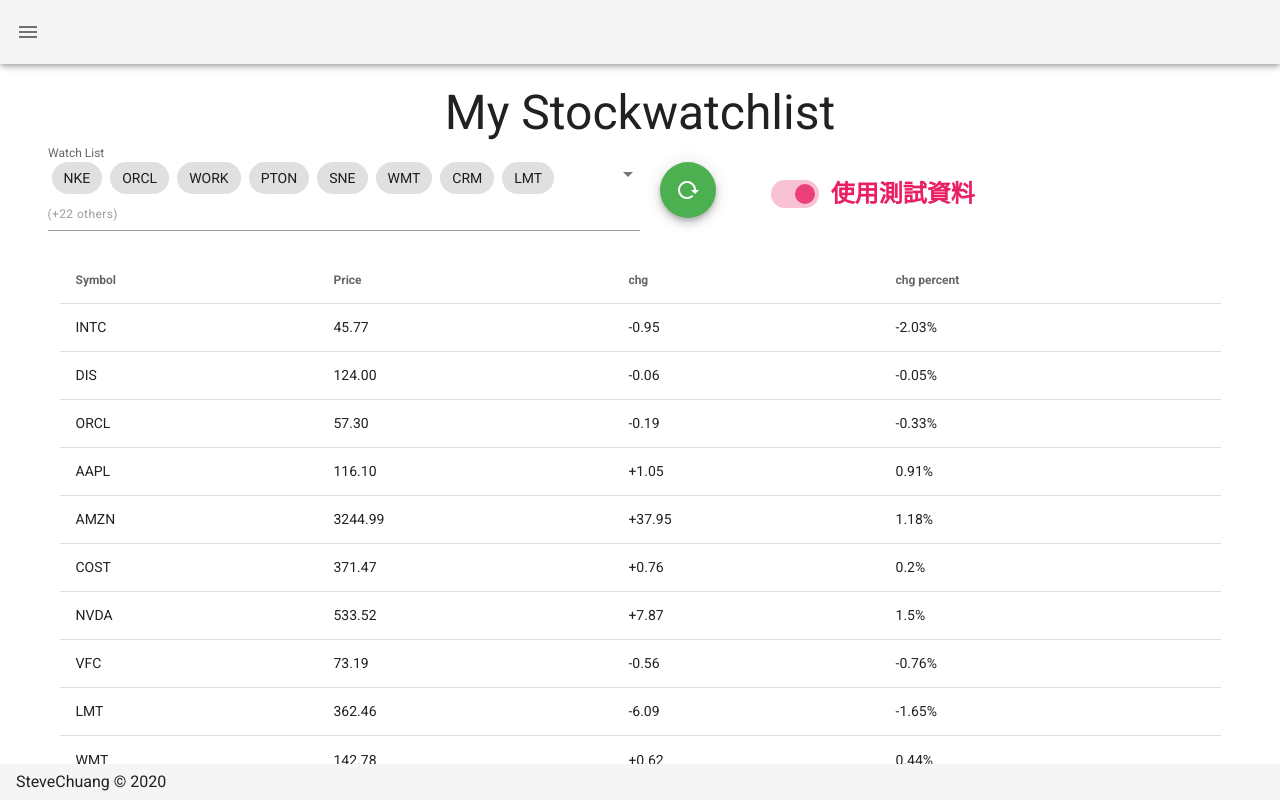
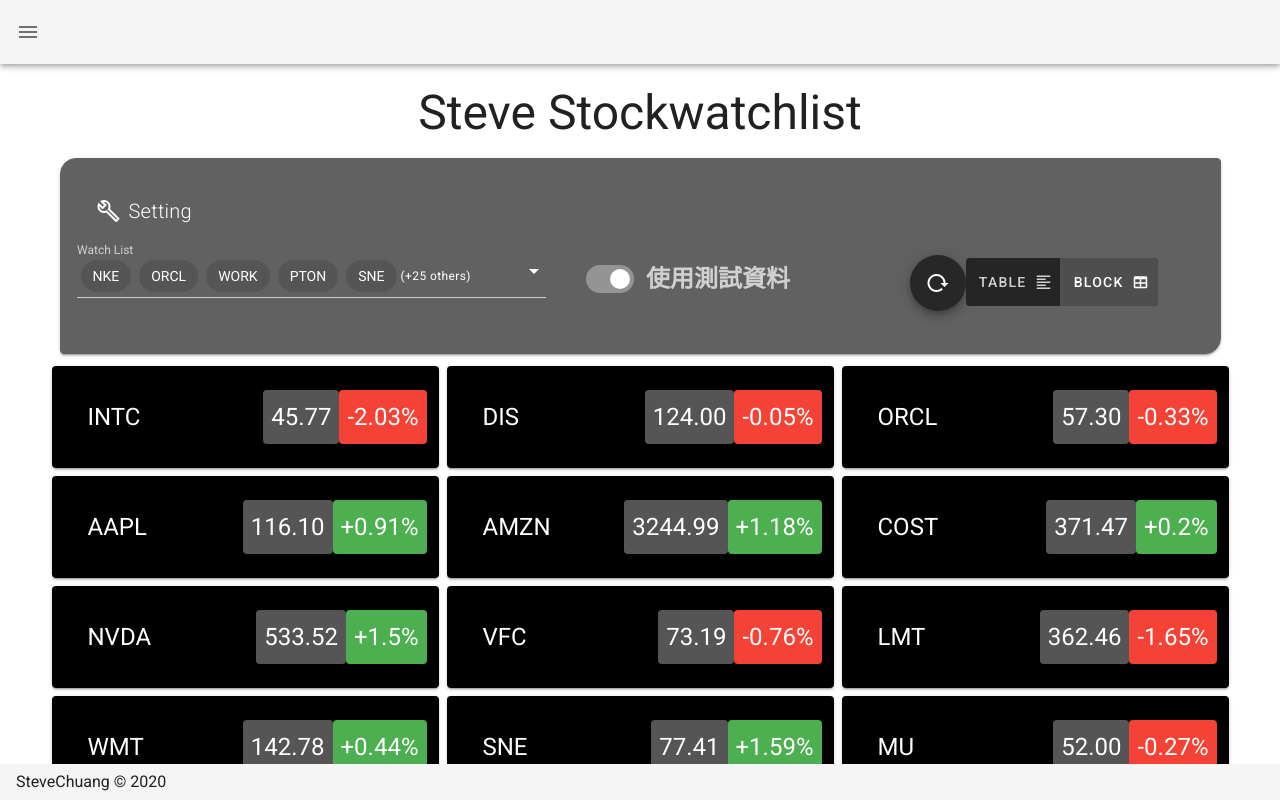
Before and after one commit to chenhan20/SteveNewCV, a Nuxt app: page /stock in a window 1280 px wide. Shown: the top 800 px of the page. Built offline with nearby package versions, Linux system fonts and the light colour scheme.

Commit message:
add setting card and table fix

```diff
--- a/pages/stock.vue
+++ b/pages/stock.vue
@@ -1,8 +1,21 @@
 <template>
   <v-container>
-    <p class="text-sm-h3 text-h4 text-center">My Stockwatchlist</p>
+    <p class="text-sm-h3 text-h4 text-center">Steve Stockwatchlist</p>
+    <v-card dark class="pa-5 my-5 grey darken-2"
+      elevation="2"
+      outlined
+      shaped>
+      <v-card-title>
+        <v-icon
+          left
+        >
+          mdi-wrench-outline
+        </v-icon>
+        <span class="title font-weight-light">Setting</span>
+      </v-card-title>
+      <v-card-actions>
         <v-row>
-      <v-flex xs12 sm6 d-flex>
+          <v-flex xs12 sm5>
             <v-select
               v-model="selectSymbolList"
               :items="defaultSymbolList"
@@ -11,50 +24,66 @@
               chips
             >
               <template v-slot:selection="{ item, index }">
-            <v-chip v-if="index <= 7">
+                <v-chip v-if="index <= 4">
                   <span>{{ item }}</span>
                 </v-chip>
-            <span v-if="index === 7" class="grey--text caption"
-              >(+{{ selectSymbolList.length - 7 }} others)</span
+                <span v-if="index === 4" class="caption"
+                  >(+{{ selectSymbolList.length - 4 }} others)</span
                 >
               </template>
             </v-select>
           </v-flex>
-      <v-flex xs12 sm6 class="pa-3">
-        <v-row>
-          <v-flex sm2 xs4>
-            <v-btn class="ma-5" @click="reloadStockData" color="success" fab>
-              <v-icon>mdi-reload</v-icon>
-            </v-btn>
-          </v-flex>
-          <v-flex sm10 xs8>
+          <v-flex xs12 sm3 class="mx-6">
             <v-switch
               inset
-              class="ma-5 pa-4"
-              color="pink lighten-1"
+              class="ma-5"
+              color=""
               v-model="useTestData"
             >
               <template v-slot:label>
-                <span class="text-sm-h5 font-weight-black pink--text">
+                <span class="text-sm-h5 text-h5 font-weight-black">
                   {{ useTestData ? "使用測試資料" : "使用API取得資料" }}
                 </span>
               </template>
             </v-switch>
           </v-flex>
-        </v-row>
+          <v-flex xs12 sm3 class="text-right">
+            <v-btn class="my-4" @click="reloadStockData" fab>
+              <v-icon>mdi-reload</v-icon>
+            </v-btn>
+            <v-btn-toggle
+              center
+              mandatory
+              v-model="showTypeToggle"
+              borderless
+              class=""
+            >
+              <v-btn value="Table">
+                <span class="hidden--and-down">Table</span>
+                <v-icon right>
+                  mdi-format-align-left
+                </v-icon>
+              </v-btn>
+              <v-btn value="Block">
+                <span class="hidden--and-down">Block</span>
+                <v-icon right>
+                  mdi-table
+                </v-icon>
+              </v-btn>
+            </v-btn-toggle>
           </v-flex>
         </v-row>
+      </v-card-actions>
+    </v-card>
     <v-data-table
        :headers="tableHeaders"
-       :items="stockData">
-      <template v-slot:items="props">
-        <td>{{ props.symbol }}</td>
-        <td>{{ props.price }}</td>
-        <td>{{ converter(stock.chg) }}</td>
-        <td>{{ converter(stock.chg_percent) }}</td>
-      </template>
+       :items="stockData"
+       :items-per-page="15"
+       v-show="showTypeToggle=='Table'"
+       dark
+    >
     </v-data-table>
-    <v-row>
+    <v-row v-show="showTypeToggle=='Block'">
       <v-col
         class="ma-0 pa-0"
         cols="12"
@@ -64,7 +93,7 @@
         :key="i"
       >
         <v-card class="ma-1">
-          <v-alert dark class="ma-0 pa-3 font-weight-black">
+          <v-alert dark color="black" class="ma-0 pa-3 font-weight-black">
             <v-row class="pa-0 ma-0">
               <v-col class="" cols="4" sm="4" xs="4">
                   <v-chip
@@ -76,7 +105,7 @@
                 {{ stock.symbol }}
                 </v-chip>
               </v-col>
-              <v-col class="text-right" cols="8" sm="8">
+              <v-col class="text-right px-0" cols="8" sm="8">
                 <v-chip class="headline mx-0 pa-2" label large>
                   {{ stock.price }}
                 </v-chip>
@@ -118,27 +147,28 @@
     defaultSymbolList : defaultSymbolList,
     showPercent: true,
     useTestData: true,
+    showTypeToggle: 'Block',
     tableHeaders: [
           {
-            text: 'Symbol',
+            text: '股名',
             align: 'left',
             sortable: false,
             value: 'symbol'
           },
           {
-            text: 'Price',
+            text: '股價',
             align: 'left',
             sortable: false,
             value: 'price'
           },
           {
-            text: 'chg',
+            text: '漲跌',
             align: 'left',
             sortable: false,
             value: 'chg'
           },
           {
-            text: 'chg percent',
+            text: '漲跌幅(%)',
             align: 'left',
             sortable: false,
             value: 'chg_percent'
```
Lines whose indentation alone changed are shown as unchanged.
